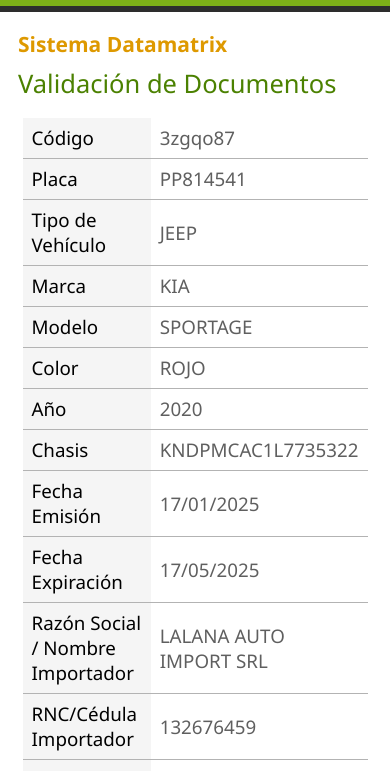
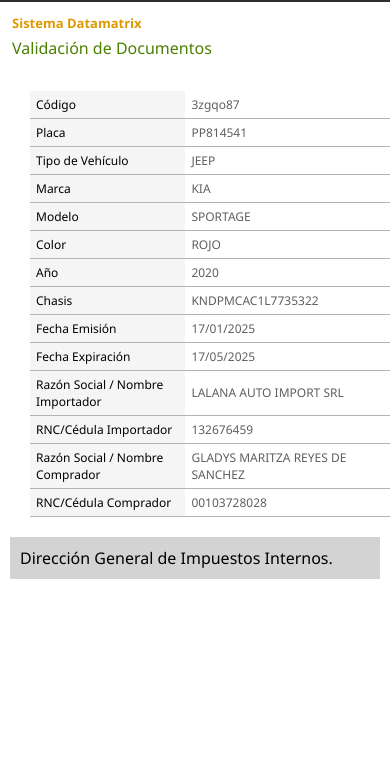
Before and after one commit to franthony00/https-dgii.gov.do-, a plain HTML site: page index.html in a window 390 px wide. Shown: the part 69-840 px from the top of the page. Drawn offline with Linux system fonts and the light colour scheme.

Commit message:
Estilo actualizado para vista móvil (como página original DGII)

```diff
--- a/dgii.css
+++ b/dgii.css
@@ -22,12 +22,15 @@ html {
 }
 
 body {
+  font-size: 14px;
   font-family: "Segoe UI", Roboto, Arial, sans-serif;
   background-color: var(--fondo);
   color: var(--texto-principal);
   font-size: 16px;
   overflow-x: hidden;
-  zoom: 1.5;
+  margin: 0;
+  padding: 0;
+
 }
 
 /* HEADER */
@@ -78,8 +81,8 @@ body {
 .data-table {
   width: 100%;
   max-width: 555px;
-  padding: 0 15px;
-  margin: 0 auto 20px auto;
+  padding: 0 10px;
+  margin: 20px;
 }
 
 .data-table table {
@@ -119,7 +122,8 @@ footer {
 
 .footer-inner {
   width: 100%;
-  max-width: 555px;
+  max-width: 520px;
+  margin: 0 auto;
   padding: 12px 15px;
   color: #3a3a3a;
   font-size: 14px;
@@ -138,20 +142,20 @@ footer {
   }
 
   .title-section .highlight {
-    font-size: 14px;
+    font-size: 13px;
   }
 
   .title-section h2 {
-    font-size: 17px;
+    font-size: 16px;
   }
 
   .data-table th,
   .data-table td {
-    font-size: 12.5px;
+    font-size: 12px;
     padding: 5px 6px;
   }
 
-  footer {
+  .footer-inner {
     font-size: 13px;
   }
 }
```
